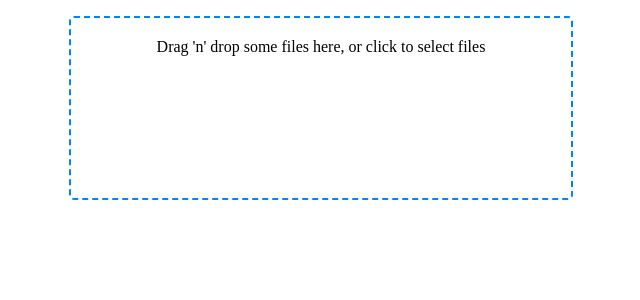
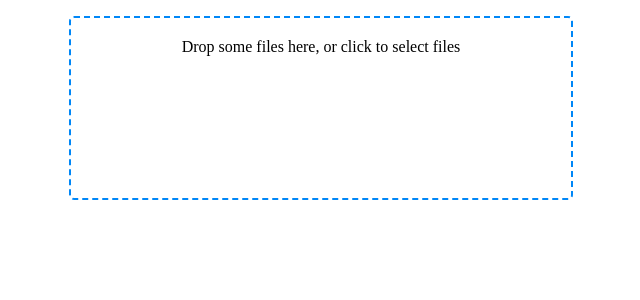
Before and after one commit to Rostik97/my-apps, a React (Create React App) app: page /file in a window 1280 px wide. Shown: the top 300 px of the page, without its empty margins (319-959 px from the left). Built offline with nearby package versions, Linux system fonts and the light colour scheme.

Commit message:
log base64 file

```diff
--- a/src/components/body/Body.js
+++ b/src/components/body/Body.js
@@ -7,6 +7,7 @@ import {Link} from "react-router-dom";
 const Body = (props) => {
     return (
         <div className={classes.content}>
+
                 <ButtonCerts/>
                 <ButtonSign/>
         </div>
--- a/src/components/body/upload/FileZoneUpLoad.js
+++ b/src/components/body/upload/FileZoneUpLoad.js
@@ -8,8 +8,8 @@ class FileZoneUpLoad extends React.Component {
         const reader = new FileReader();
         reader.readAsDataURL(file);
         reader.onload =  () => {
-            alert(reader.result);
-            console.log(reader.result);
+            let base64Data = reader.result;
+            console.log(base64Data);
         };
     }
 
@@ -21,7 +21,7 @@ class FileZoneUpLoad extends React.Component {
                         <div {...getRootProps()}>
 
                             <input {...getInputProps()} />
-                            <p className={classes.content}>Drag 'n' drop some files here, or click to select files</p>
+                            <p className={classes.content}>Drop some files here, or click to select files</p>
                         </div>
                     </section>
                 )}
```
